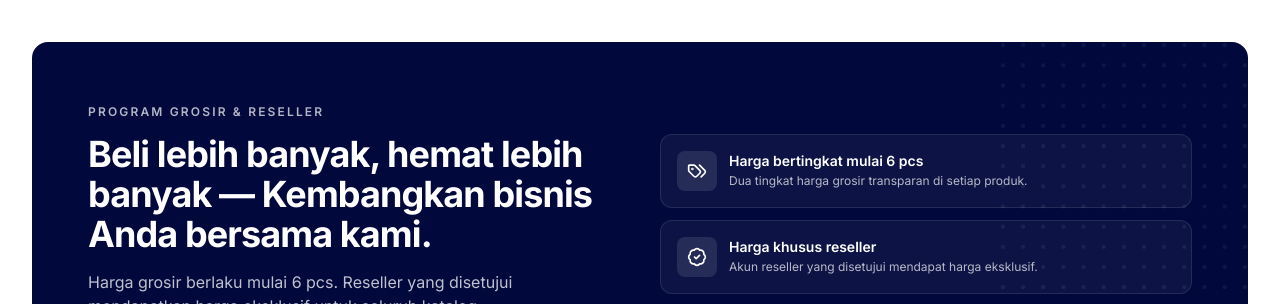
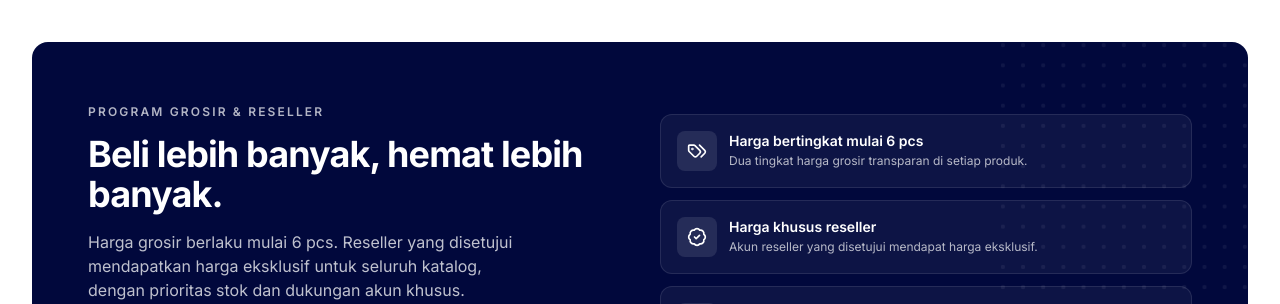
Before and after one commit to yoezt-chapoenk/onlineshop, a Next.js app: page / in a window 1280 px wide. Shown: the part 1500-1804 px from the top of the page. Built offline with nearby package versions, Linux system fonts and the light colour scheme; no server answers; the database is empty.

Commit message:
feat(affiliate): add navigation links for affiliate dashboards

```diff
--- a/src/app/(storefront)/account/layout.tsx
+++ b/src/app/(storefront)/account/layout.tsx
@@ -12,6 +12,7 @@ export const metadata = {
 const NAV = [
   { href: "/account", label: t.account.overview, icon: LayoutDashboard, exact: true },
   { href: "/account/orders", label: t.account.orders, icon: ShoppingBag },
+  { href: "/account/affiliate", label: "Affiliate", icon: UserPlus },
   { href: "/account/profile", label: t.account.profile, icon: UserCircle },
   { href: "/account/become-reseller", label: t.account.becomeReseller, icon: UserPlus },
 ];
--- a/src/app/admin/layout.tsx
+++ b/src/app/admin/layout.tsx
@@ -30,6 +30,7 @@ const NAV = [
   { href: "/admin/reseller-applications", label: "Resellers", icon: UserPlus },
   { href: "/admin/contact-messages", label: "Messages", icon: MessageSquare },
   { href: "/admin/articles", label: "Articles", icon: FileText },
+  { href: "/admin/affiliates", label: "Affiliates", icon: Users },
   { href: "/admin/api-keys", label: "API Keys", icon: Key },
   { href: "/admin/api-docs", label: "API Docs", icon: BookOpen },
   { href: "/admin/settings", label: "Settings", icon: Settings },
--- a/src/components/home/WholesaleCTA.tsx
+++ b/src/components/home/WholesaleCTA.tsx
@@ -23,7 +23,7 @@ export default function WholesaleCTA() {
             Program Grosir & Reseller
           </span>
           <h2 className="mt-3 text-3xl sm:text-4xl font-bold tracking-tight">
-            Beli lebih banyak, hemat lebih banyak — Kembangkan bisnis Anda bersama kami.
+            Beli lebih banyak, hemat lebih banyak.
           </h2>
           <p className="mt-4 text-white/75 max-w-md">
             Harga grosir berlaku mulai 6 pcs. Reseller yang disetujui
```
